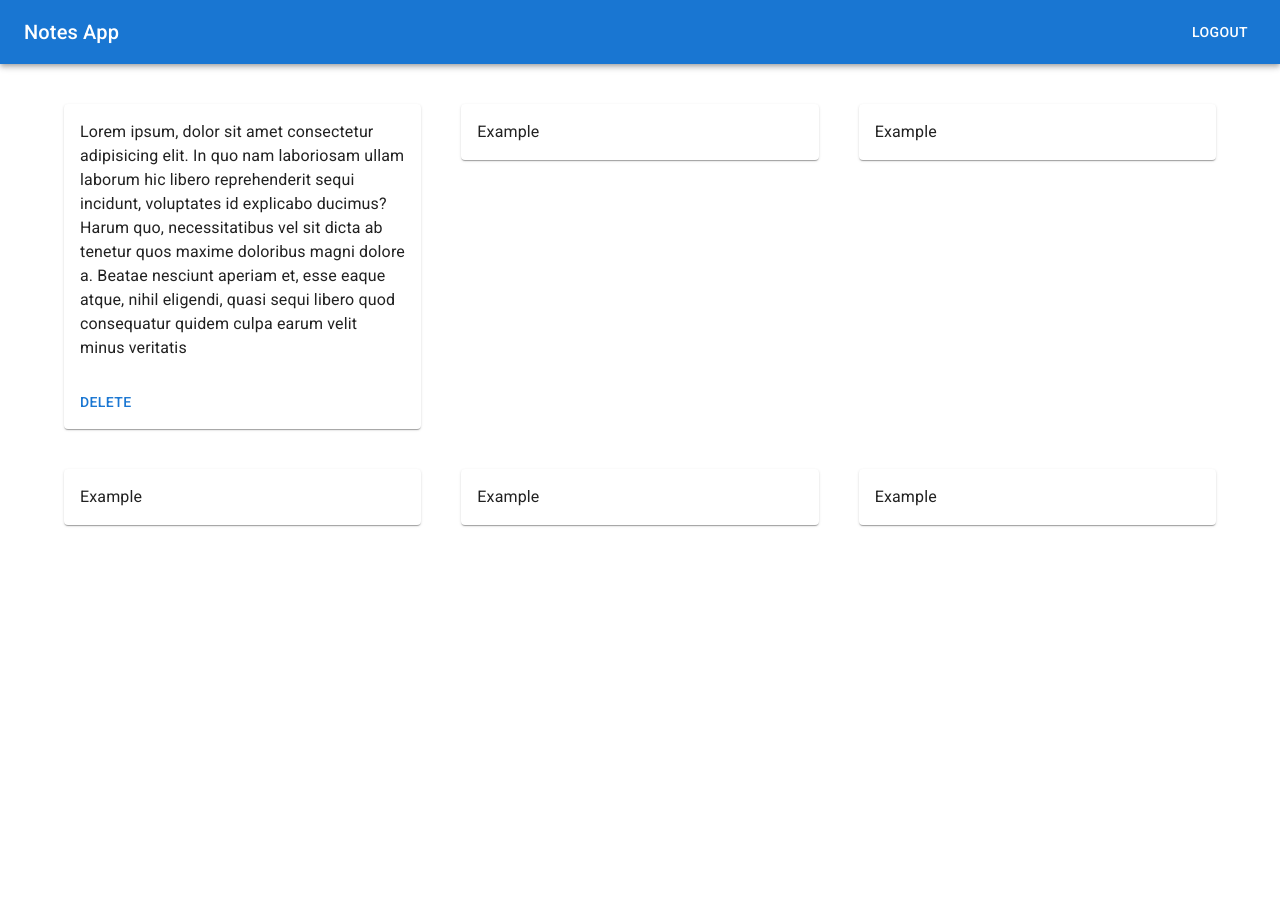
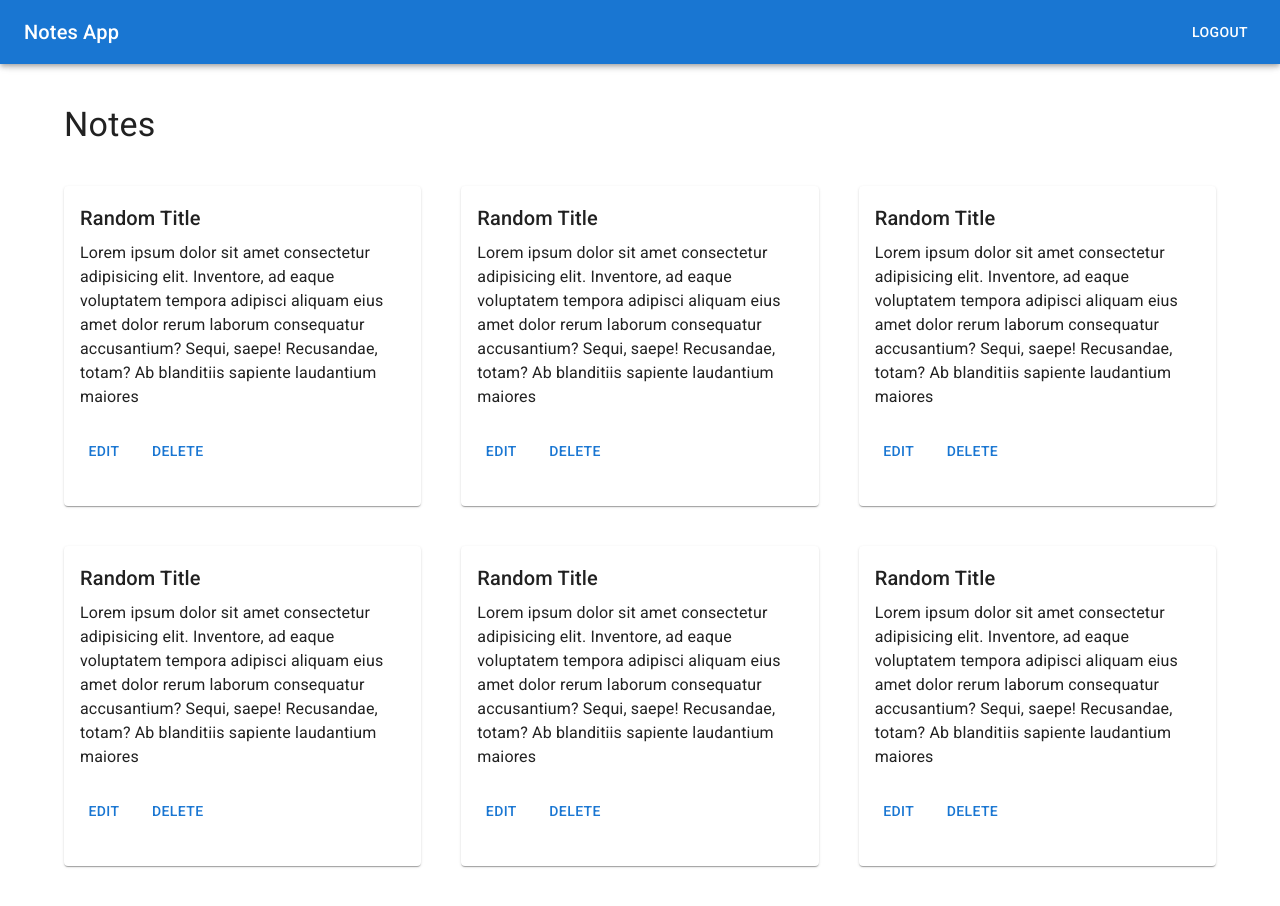
Before and after one commit to enyichiaagu/notes-app, a React (Vite) app: page / in a window 1280 px wide. Shown: the top 906 px of the page. Before the commit the page ends 800 px from the top, so only its background shows below. Built offline with nearby package versions, Linux system fonts and the light colour scheme.

Commit message:
Customizing Cards

```diff
--- a/src/App.jsx
+++ b/src/App.jsx
@@ -18,14 +18,15 @@ function App() {
           <Button color='inherit'>Logout</Button>
         </Toolbar>
       </AppBar>
-      <Container maxWidth='lg' sx={{ pt: 5 }}>
-        <Grid container spacing={5}>
-          <Grid item lg={4}><NoteCard/></Grid>
-          <Grid item lg={4}><Paper sx={{ width: '100%', p: 2 }}>Example</Paper></Grid>
-          <Grid item lg={4}><Paper sx={{ width: '100%', p: 2 }}>Example</Paper></Grid>
-          <Grid item lg={4}><Paper sx={{ width: '100%', p: 2 }}>Example</Paper></Grid>
-          <Grid item lg={4}><Paper sx={{ width: '100%', p: 2 }}>Example</Paper></Grid>
-          <Grid item lg={4}><Paper sx={{ width: '100%', p: 2 }}>Example</Paper></Grid>
+      <Container maxWidth='lg' component='main'  sx={{ py: 5 }}>
+        <Typography variant='h4' component='h2'>Notes</Typography>
+        <Grid container spacing={5} sx={{ py: 5 }}>
+          <Grid item lg={4}><NoteCard /></Grid>
+          <Grid item lg={4}><NoteCard /></Grid>
+          <Grid item lg={4}><NoteCard /></Grid>
+          <Grid item lg={4}><NoteCard /></Grid>
+          <Grid item lg={4}><NoteCard /></Grid>
+          <Grid item lg={4}><NoteCard /></Grid>
         </Grid>
       </Container>
     </Fragment>
--- a/src/components/NoteCard.jsx
+++ b/src/components/NoteCard.jsx
@@ -1,14 +1,16 @@
-import { Button, Card, CardActionArea, CardActions, CardContent, Typography } from '@mui/material'
+import { Button, Card, CardActionArea, CardActions, CardContent, CardHeader, Typography } from '@mui/material'
 
 function NoteCard() {
     return (
-        <Card sx={{ width: '100%'}}>
+        <Card sx={{ width: '100%', height: '20rem' }}>
             <CardActionArea>
                 <CardContent>
-                    <Typography>Lorem ipsum, dolor sit amet consectetur adipisicing elit. In quo nam laboriosam ullam laborum hic libero reprehenderit sequi incidunt, voluptates id explicabo ducimus? Harum quo, necessitatibus vel sit dicta ab tenetur quos maxime doloribus magni dolore a. Beatae nesciunt aperiam et, esse eaque atque, nihil eligendi, quasi sequi libero quod consequatur quidem culpa earum velit minus veritatis</Typography>
+                    <Typography variant='h6' component='header' gutterBottom>Random Title</Typography>
+                    <Typography>Lorem ipsum dolor sit amet consectetur adipisicing elit. Inventore, ad eaque voluptatem tempora adipisci aliquam eius amet dolor rerum laborum consequatur accusantium? Sequi, saepe! Recusandae, totam? Ab blanditiis sapiente laudantium maiores</Typography>
                 </CardContent>
             </CardActionArea>
             <CardActions>
+                <Button>Edit</Button>
                 <Button>Delete</Button>
             </CardActions>
         </Card>
```
